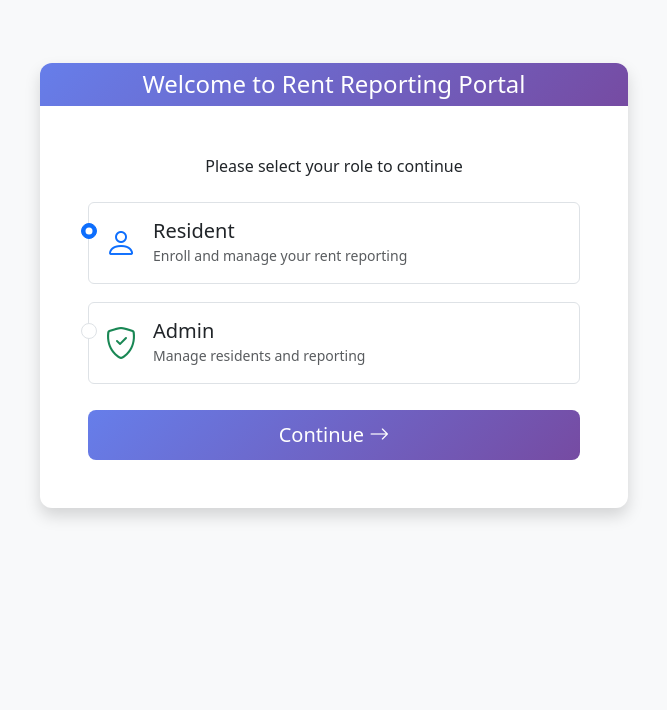
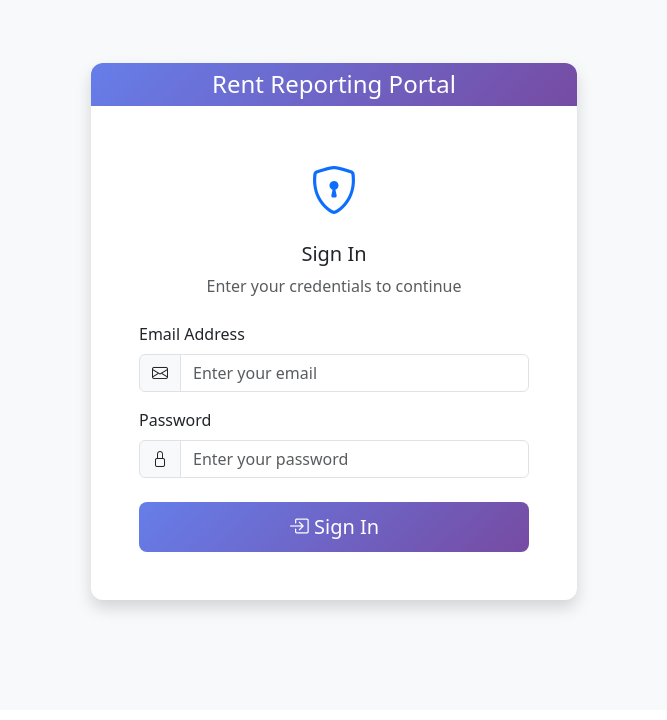
Before and after one commit to PeakMade/Credit-Boost-Portal, a Flask app: page /login in a window 1280 px wide. Shown: the part 80-800 px from the top of the page, without its empty margins (306-973 px from the left). Run offline with Flask 3, Linux system fonts and the light colour scheme.

Commit message:
Add login authentication, remove redundant enrolled column, add latest payment popover to admin rent reporting

```diff
--- a/app.py
+++ b/app.py
@@ -51,6 +51,24 @@ def get_last_reported_month(resident):
 @app.route('/login')
 def landing():
     return render_template('landing.html')
+
+
+@app.route('/login', methods=['POST'])
+def login():
+    email = request.form.get('email', '').strip()
+    password = request.form.get('password', '').strip()
+
+    # Hardcoded credentials for demo
+    if email == 'pbatson@peakmade.com' and password == 'admin':
+        session['role'] = 'admin'
+        session['user_email'] = email
+        return redirect(url_for('admin_dashboard'))
+    elif email == 'jdoe@test.com' and password == 'resident':
+        session['role'] = 'resident'
+        session['user_email'] = email
+        return redirect(url_for('resident_dashboard'))
+    else:
+        return render_template('landing.html', error='Invalid email or password')
 
 
 @app.route('/select-role', methods=['POST'])
--- a/templates/landing.html
+++ b/templates/landing.html
@@ -4,46 +4,46 @@
 
 {% block content %}
 <div class="row justify-content-center mt-5">
-    <div class="col-md-6">
+    <div class="col-md-5">
         <div class="card shadow">
             <div class="card-header bg-primary text-white text-center">
-                <h4 class="mb-0">Welcome to Rent Reporting Portal</h4>
+                <h4 class="mb-0">Rent Reporting Portal</h4>
             </div>
             <div class="card-body p-5">
-                <p class="text-center mb-4">Please select your role to continue</p>
+                <div class="text-center mb-4">
+                    <i class="bi bi-shield-lock text-primary" style="font-size: 3rem;"></i>
+                    <h5 class="mt-3">Sign In</h5>
+                    <p class="text-muted">Enter your credentials to continue</p>
+                </div>
 
-                <form method="POST" action="{{ url_for('select_role') }}">
-                    <div class="d-grid gap-3">
-                        <div class="form-check p-3 border rounded">
-                            <input class="form-check-input" type="radio" name="role" id="roleResident" value="resident" checked>
-                            <label class="form-check-label w-100" for="roleResident">
-                                <div class="d-flex align-items-center">
-                                    <i class="bi bi-person fs-2 me-3 text-primary"></i>
-                                    <div>
-                                        <h5 class="mb-0">Resident</h5>
-                                        <small class="text-muted">Enroll and manage your rent reporting</small>
-                                    </div>
-                                </div>
-                            </label>
-                        </div>
+                {% if error %}
+                <div class="alert alert-danger" role="alert">
+                    <i class="bi bi-exclamation-triangle"></i> {{ error }}
+                </div>
+                {% endif %}
 
-                        <div class="form-check p-3 border rounded">
-                            <input class="form-check-input" type="radio" name="role" id="roleAdmin" value="admin">
-                            <label class="form-check-label w-100" for="roleAdmin">
-                                <div class="d-flex align-items-center">
-                                    <i class="bi bi-shield-check fs-2 me-3 text-success"></i>
-                                    <div>
-                                        <h5 class="mb-0">Admin</h5>
-                                        <small class="text-muted">Manage residents and reporting</small>
-                                    </div>
-                                </div>
-                            </label>
+                <form method="POST" action="{{ url_for('login') }}">
+                    <div class="mb-3">
+                        <label for="email" class="form-label">Email Address</label>
+                        <div class="input-group">
+                            <span class="input-group-text"><i class="bi bi-envelope"></i></span>
+                            <input type="email" class="form-control" id="email" name="email"
+                                   placeholder="Enter your email" required>
                         </div>
                     </div>
 
-                    <div class="d-grid mt-4">
+                    <div class="mb-4">
+                        <label for="password" class="form-label">Password</label>
+                        <div class="input-group">
+                            <span class="input-group-text"><i class="bi bi-lock"></i></span>
+                            <input type="password" class="form-control" id="password" name="password"
+                                   placeholder="Enter your password" required>
+                        </div>
+                    </div>
+
+                    <div class="d-grid">
                         <button type="submit" class="btn btn-primary btn-lg">
-                            Continue <i class="bi bi-arrow-right"></i>
+                            <i class="bi bi-box-arrow-in-right"></i> Sign In
                         </button>
                     </div>
                 </form>
```
Also changed, not shown: templates/admin/rent_reporting.html (+28 -8 lines).
